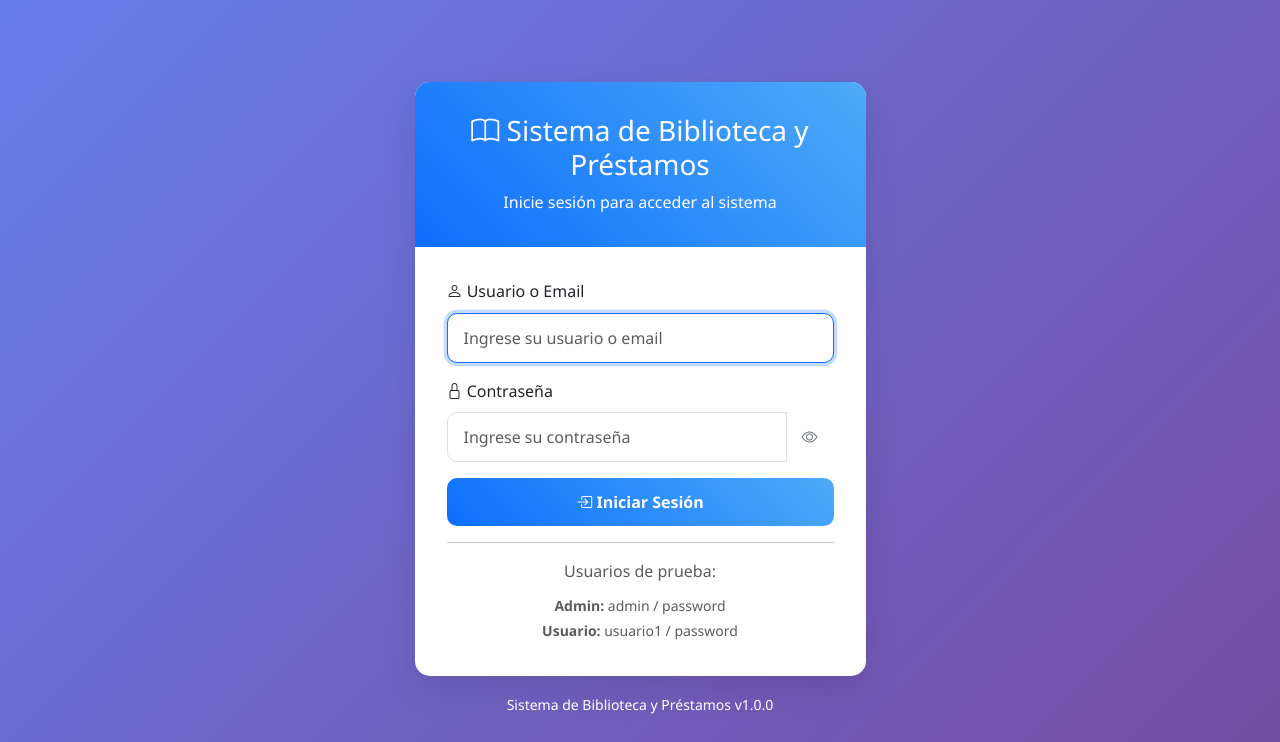
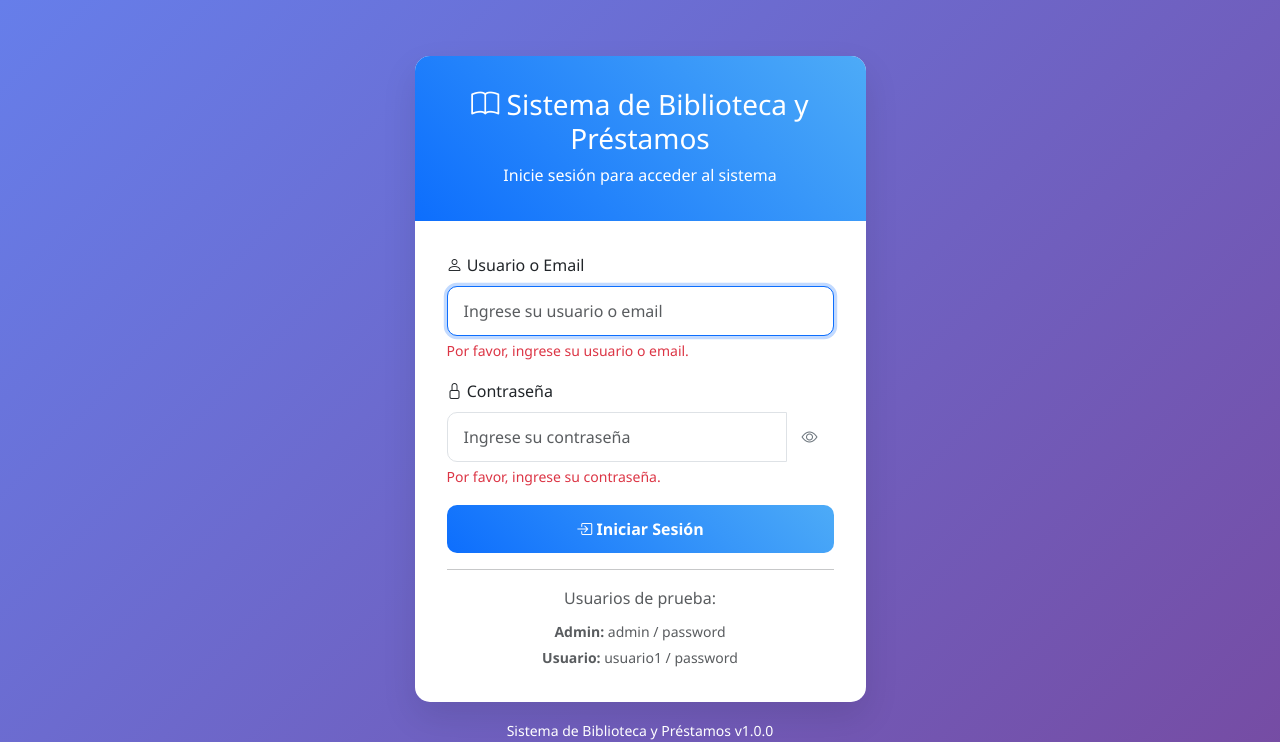
Before and after one commit to ivanmolinadev/biblioteca, a PHP site: page /biblioteca/login.php in a window 1280 px wide. Shown: the top 742 px of the page. Run offline with PHP 8.4, Linux system fonts and the light colour scheme.

Commit message:
feat: Mejoras en validación del formulario de login
- Agregados mensajes de validación HTML5
- Mejorado formato y espaciado del código
- Pequeñas mejoras de UX en el formulario

```diff
--- a/public/login.php
+++ b/public/login.php
@@ -45,6 +45,8 @@ if ($_SERVER['REQUEST_METHOD'] === 'POST') {
                 $updateSql = "UPDATE usuarios SET ultima_sesion = NOW() WHERE id = ?";
                 executeQuery($updateSql, [$user['id']]);
 
+
+
                 logActivity('login', 'Inicio de sesión exitoso');
 
                 // Redirigir según el rol
@@ -70,6 +72,7 @@ if ($_SERVER['REQUEST_METHOD'] === 'POST') {
 if (isset($_GET['timeout'])) {
     $error_message = 'Su sesión ha expirado. Por favor, inicie sesión nuevamente.';
 }
+
 
 $page_title = 'Iniciar Sesión';
 ?>
@@ -174,7 +177,9 @@ $page_title = 'Iniciar Sesión';
                                        value="<?= htmlspecialchars($_POST['username'] ?? '') ?>"
                                        placeholder="Ingrese su usuario o email"
                                        required>
-
+                                <div class="invalid-feedback">
+                                    Por favor, ingrese su usuario o email.
+                                </div>
                             </div>
 
                             <div class="mb-3">
@@ -196,8 +201,12 @@ $page_title = 'Iniciar Sesión';
                                         <i class="bi bi-eye"></i>
                                     </button>
                                 </div>
+                                <div class="invalid-feedback">
+                                    Por favor, ingrese su contraseña.
+                                </div>
+                            </div>
 
-                            </div>
+
 
                             <div class="d-grid">
                                 <button type="submit" class="btn btn-primary btn-login">
```
